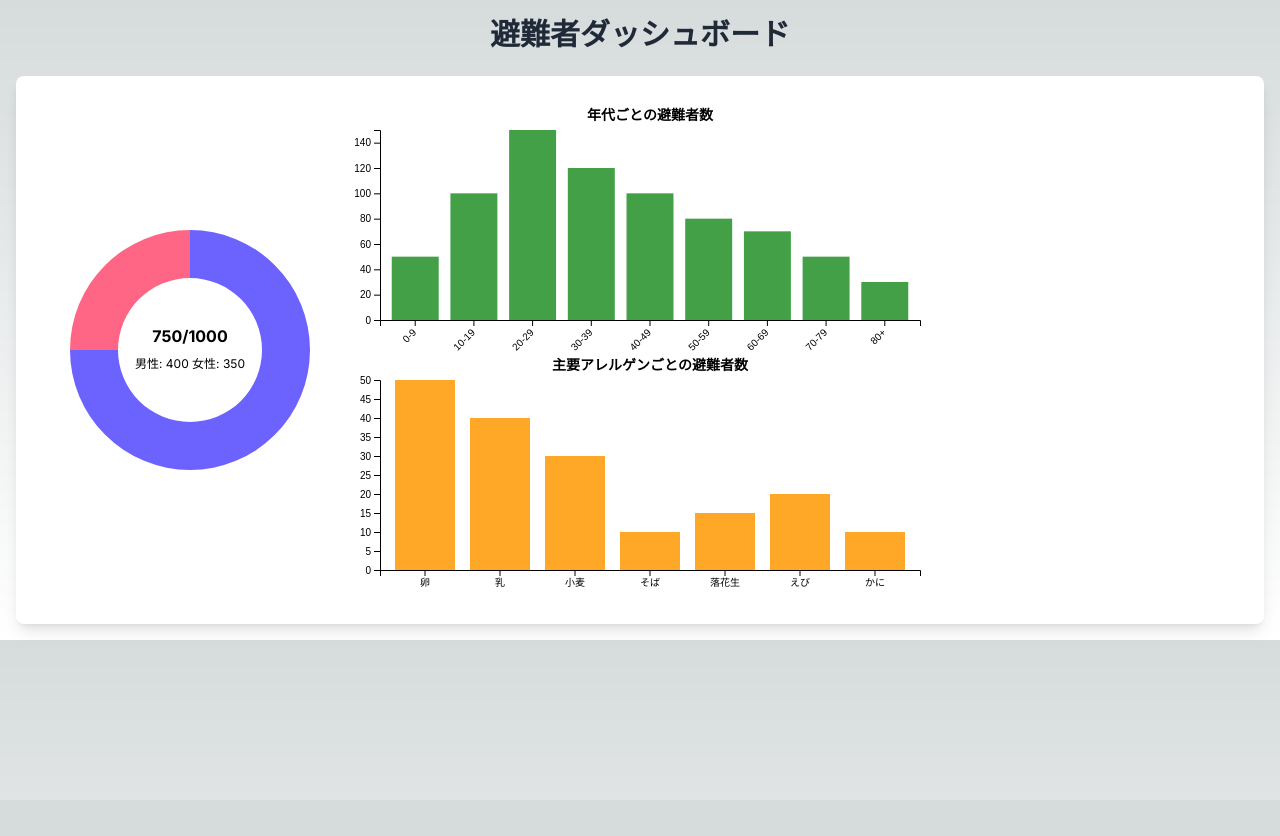
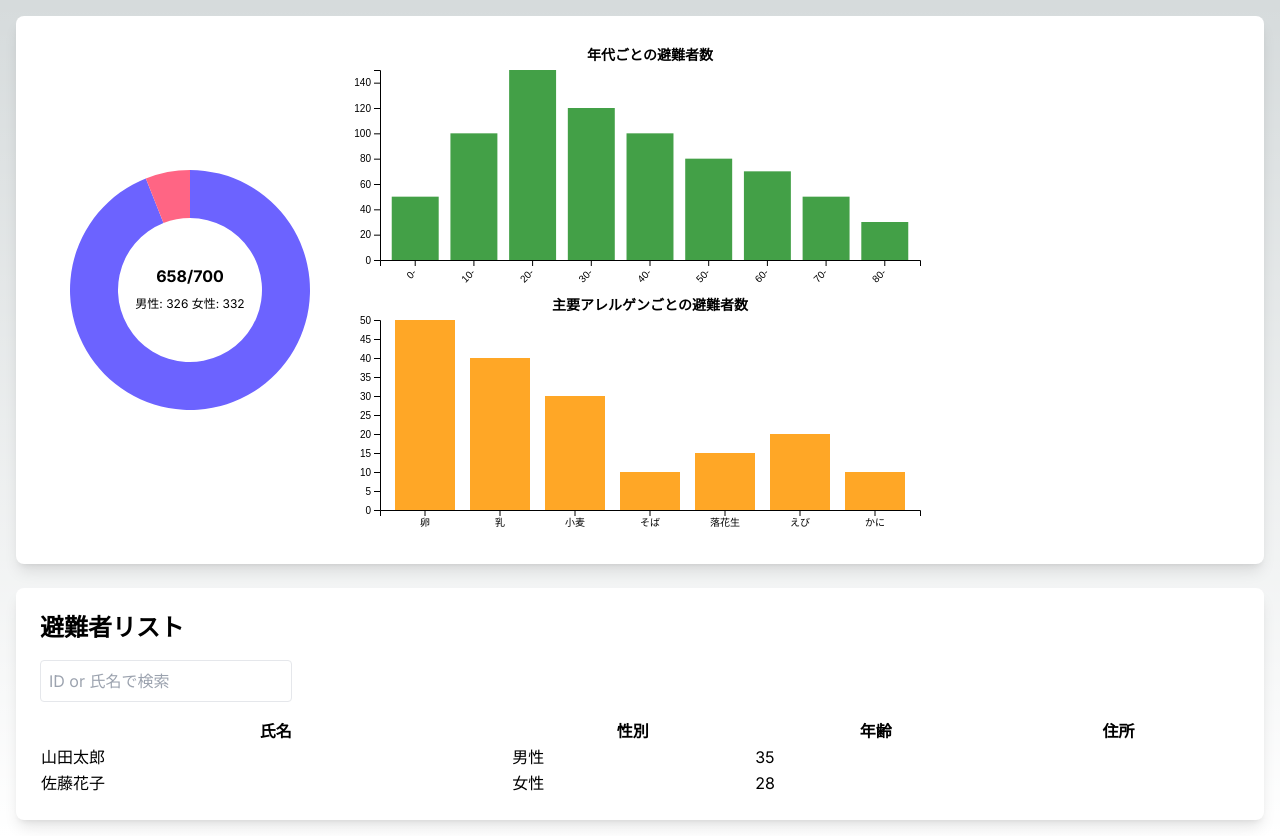
Before and after one commit to yjn279-competition/open-data-hackathon-2024, a Next.js app: page / in a window 1280 px wide. Before the commit the page ends 800 px from the top, so only its background shows below. Built offline with nearby package versions, Linux system fonts and the light colour scheme.

Commit message:
feat: Add user list

```diff
--- a/src/app/Dashboard.tsx
+++ b/src/app/Dashboard.tsx
@@ -1,29 +1,37 @@
 'use client'
-import React, { useEffect, useRef } from 'react';
+
+import React, { useEffect, useRef, useState } from 'react';
 import * as d3 from 'd3';
 
 const EvacueeDashboard = () => {
   const svgRef = useRef();
+  const [users, setUsers] = useState([]);
+  const [searchTerm, setSearchTerm] = useState('');
+  const [filters, setFilters] = useState({
+    gender: '',
+    ageGroup: '',
+    allergen: ''
+  });
 
   useEffect(() => {
     // サンプルデータ (変更なし)
     const data = {
       evacueeCapacity: {
-        total: 1000,
-        current: 750,
-        male: 400,
-        female: 350
+        total: 700,
+        current: 658,
+        male: 326,
+        female: 332
       },
       ageDistribution: [
-        { ageGroup: '0-9', count: 50 },
-        { ageGroup: '10-19', count: 100 },
-        { ageGroup: '20-29', count: 150 },
-        { ageGroup: '30-39', count: 120 },
-        { ageGroup: '40-49', count: 100 },
-        { ageGroup: '50-59', count: 80 },
-        { ageGroup: '60-69', count: 70 },
-        { ageGroup: '70-79', count: 50 },
-        { ageGroup: '80+', count: 30 }
+        { ageGroup: '0-', count: 50 },
+        { ageGroup: '10-', count: 100 },
+        { ageGroup: '20-', count: 150 },
+        { ageGroup: '30-', count: 120 },
+        { ageGroup: '40-', count: 100 },
+        { ageGroup: '50-', count: 80 },
+        { ageGroup: '60-', count: 70 },
+        { ageGroup: '70-', count: 50 },
+        { ageGroup: '80-', count: 30 }
       ],
       allergenDistribution: [
         { allergen: '卵', count: 50 },
@@ -188,13 +196,70 @@ const EvacueeDashboard = () => {
       .attr('font-weight', 'bold')
       .text('主要アレルゲンごとの避難者数');
 
+    // ユーザーデータの取得（実際のAPIコールに置き換える）
+    const fetchUsers = async () => {
+      // サンプルデータ
+      const sampleUsers = [
+        { id: '1234567890', name: '山田太郎', gender: '男性', age: 35, allergens: ['卵'] },
+        { id: '2345678901', name: '佐藤花子', gender: '女性', age: 28, allergens: ['乳', '小麦'] },
+        // ... その他のユーザー
+      ];
+      setUsers(sampleUsers);
+    };
+    fetchUsers();
   }, []);
+
+  const filteredUsers = users.filter(user =>
+    (user.id.includes(searchTerm) || user.name.includes(searchTerm)) &&
+    (filters.gender === '' || user.gender === filters.gender) &&
+    (filters.ageGroup === '' || getAgeGroup(user.age) === filters.ageGroup) &&
+    (filters.allergen === '' || user.allergens.includes(filters.allergen))
+  );
+
+  const getAgeGroup = (age) => {
+    // 年齢から年代を返す関数
+    // ...
+  };
 
   return (
     <div className="container mx-auto p-4">
-      <h1 className="text-3xl font-bold mb-6 text-center text-gray-800">避難者ダッシュボード</h1>
+      <div className="bg-white shadow-lg rounded-lg p-6 mb-6">
+        <svg ref={svgRef}></svg>
+      </div>
+
       <div className="bg-white shadow-lg rounded-lg p-6">
-        <svg ref={svgRef}></svg>
+        <h2 className="text-2xl font-bold mb-4">避難者リスト</h2>
+        <div className="mb-4">
+          <input
+            type="text"
+            placeholder="ID or 氏名で検索"
+            value={searchTerm}
+            onChange={(e) => setSearchTerm(e.target.value)}
+            className="border p-2 rounded"
+          />
+          {/* フィルターのドロップダウンを追加 */}
+          {/* ... */}
+        </div>
+        <table className="w-full">
+          <thead>
+            <tr>
+              <th>氏名</th>
+              <th>性別</th>
+              <th>年齢</th>
+              <th>住所</th>
+            </tr>
+          </thead>
+          <tbody>
+            {filteredUsers.map(user => (
+              <tr key={user.id}>
+                <td>{user.name}</td>
+                <td>{user.gender}</td>
+                <td>{user.age}</td>
+                <td>{user.address}</td>
+              </tr>
+            ))}
+          </tbody>
+        </table>
       </div>
     </div>
   );
```
